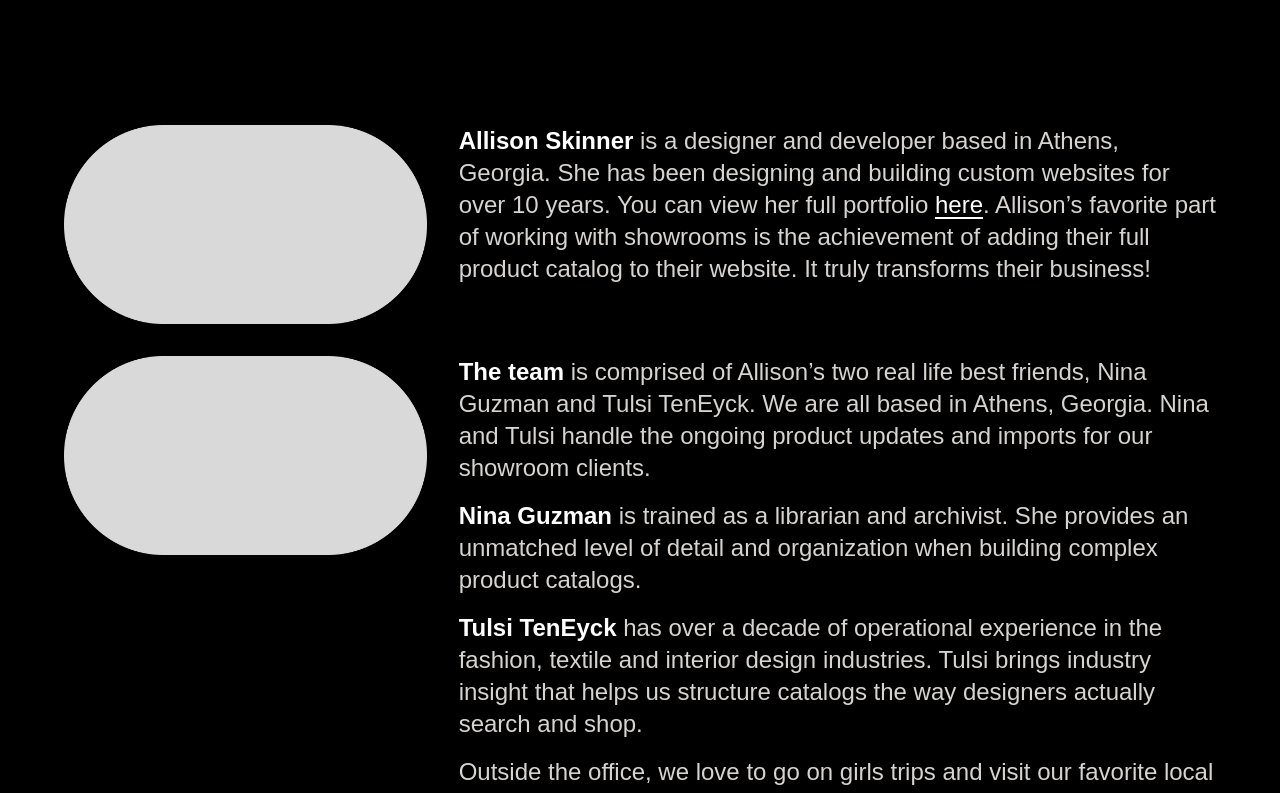
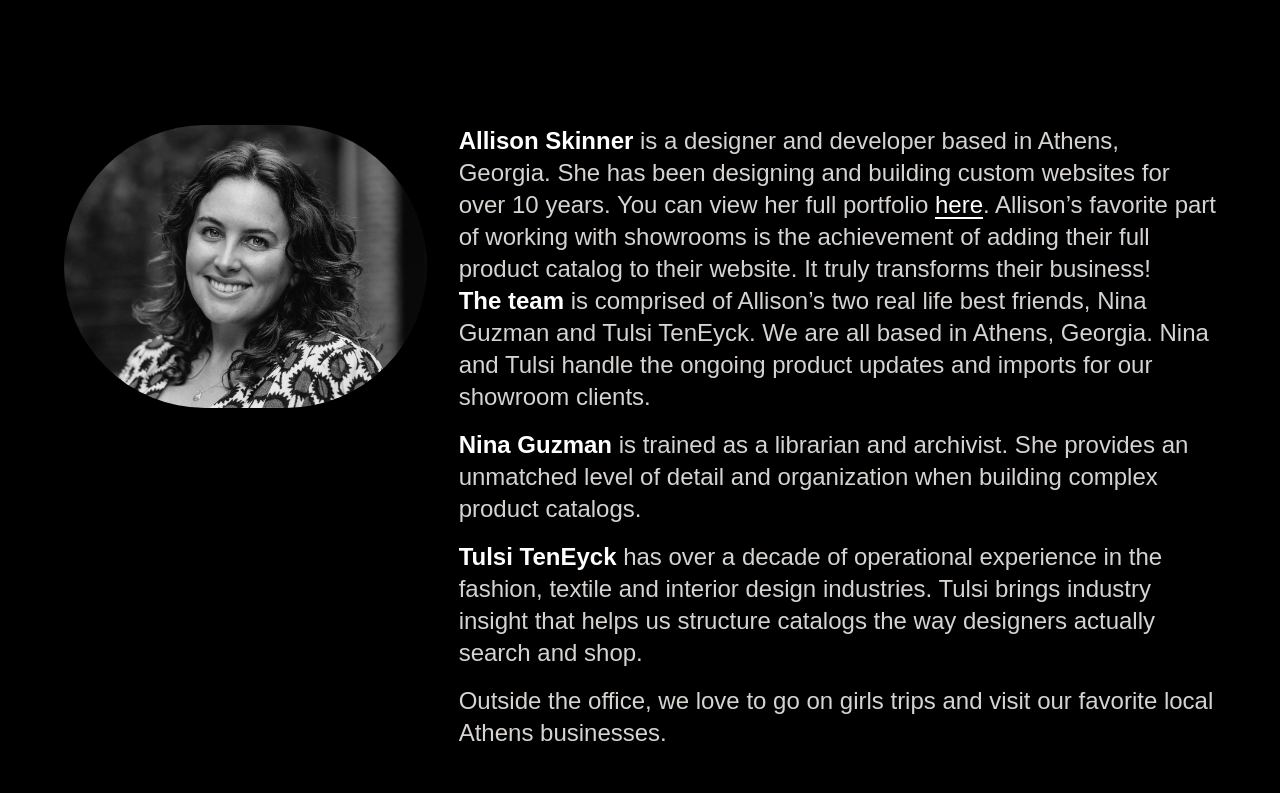
Before and after one commit to adskinner/showrooms-frontend, a Next.js app: page / in a window 1280 px wide. Shown: the part 3560-4353 px from the top of the page. Built offline with nearby package versions, Linux system fonts and the light colour scheme; a web font is replaced by a local one.

Commit message:
allison pic

```diff
--- a/src/app/page.tsx
+++ b/src/app/page.tsx
@@ -354,22 +354,13 @@ export default function HomePage() {
   </h2>
   <div className="flex flex-wrap md:-mx-4 mb-8">
     <h3 className="text-xl text-white mb-4 md:hidden uppercase">Allison Skinner</h3>
-    <div className="w-full md:w-1/3 md:px-4">
-      <img src="/images/placeholder-2.png"/>
+    <div className="w-full md:w-1/2 lg:w-1/3 md:px-4">
+      <img className="rounded-full" src="/images/allison.jpg"/>
     </div>
-    <div className="w-full md:w-2/3 md:px-4">
+    <div className="w-full md:w-1/2 lg:w-2/3 md:px-4">
       <p className="text-stone-300 text-lg md:text-2xl mt-4 md:mt-0">
       <span className="md:text-white md:font-semibold">Allison Skinner</span> is a designer and developer based in Athens, Georgia. She has been designing and building custom websites for over 10 years. You can view her full portfolio <a href="https://allisondskinner.com" target="_blank" className="text-white underline underline-offset-4 hover:no-underline">here</a>. Allison’s favorite part of working with showrooms is the achievement of adding their full product catalog to their website. It truly transforms their business!
       </p>
-    </div>
-  </div>
-  <div className="flex flex-wrap md:-mx-4">
-  <h3 className="text-xl text-white mb-4 md:hidden uppercase md:hidden">The Team</h3>
-    <div className="w-full md:w-1/3 md:px-4">
-      <img src="/images/placeholder-2.png"/>
-    </div>
-    <div className="w-full md:w-2/3 md:px-4">
-
       <p className="text-stone-300 text-lg md:text-2xl mb-4 mt-4 md:mt-0">
       <span className ="md:text-white md:font-semibold">The team</span> is comprised of Allison’s two real life best friends, Nina Guzman and Tulsi TenEyck. We are all based in Athens, Georgia. Nina and Tulsi handle the ongoing product updates and imports for our showroom clients.</p>
       <p className="text-stone-300 text-lg md:text-2xl mb-4"><span className ="text-white font-semibold">Nina Guzman</span> is trained as a librarian and archivist. She provides an unmatched level of detail and organization when building complex product catalogs.</p>
@@ -377,6 +368,7 @@ export default function HomePage() {
       <p className="text-stone-300 text-lg md:text-2xl">Outside the office, we love to go on girls trips and visit our favorite local Athens businesses.</p>
     </div>
   </div>
+
 
 </section>
 <section className="px-8 md:px-16 pt-8 md:pt-24 text-left md:text-center pb-24 md:pb-64" id="contact">
```
Also changed, not shown: public/images/allison.jpg (added).
